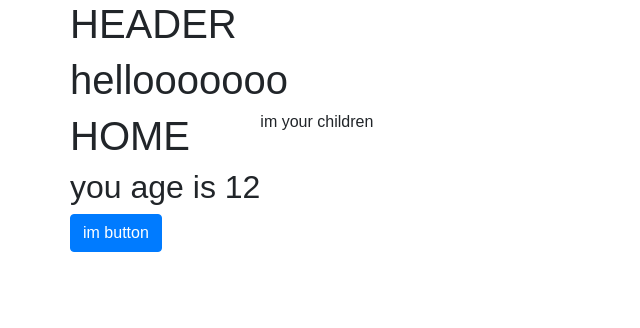
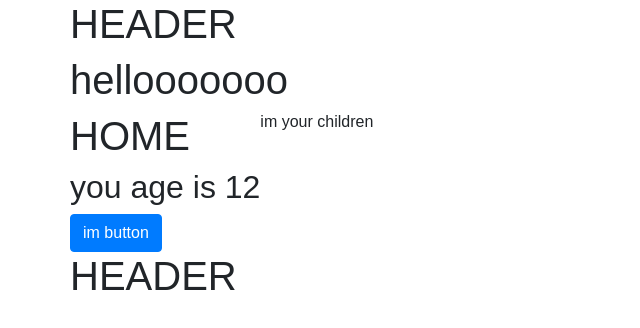
Before and after one commit to HenzoRobin/dailyPractive, a React (Create React App) app in the folder hello/: page / in a window 1280 px wide. Shown: the top 328 px of the page, without its empty margins (0-640 px from the left). Built offline with nearby package versions, Linux system fonts and the light colour scheme.

Commit message:
nostatecomponent

```diff
--- a/hello/src/App.js
+++ b/hello/src/App.js
@@ -2,6 +2,7 @@ import React, { Component } from 'react';
 
 import Header from './components/header';
 import Home from './components/home';
+import Headers from './components/noStateComponent'
 
 class App extends Component {
   render() {
@@ -28,6 +29,11 @@ class App extends Component {
             </Home>
           </div>
         </div>
+        <div className="row">
+          <div className="col-xs-1 col-xs-offset-11">
+            <Headers/>
+          </div>
+        </div>
       </div>
     );
   }
--- /dev/null
+++ b/hello/src/components/noStateComponent.js
@@ -0,0 +1,16 @@
+import React from 'react';
+
+
+const Headers = (props) => {
+  return (
+    <div className="container">
+      <div className="row">
+        <div className="col-xs-1 col-xs-offset-11">
+          <h1>HEADER</h1>
+        </div>
+      </div>
+    </div>
+  );
+}
+
+export default Headers;
```
